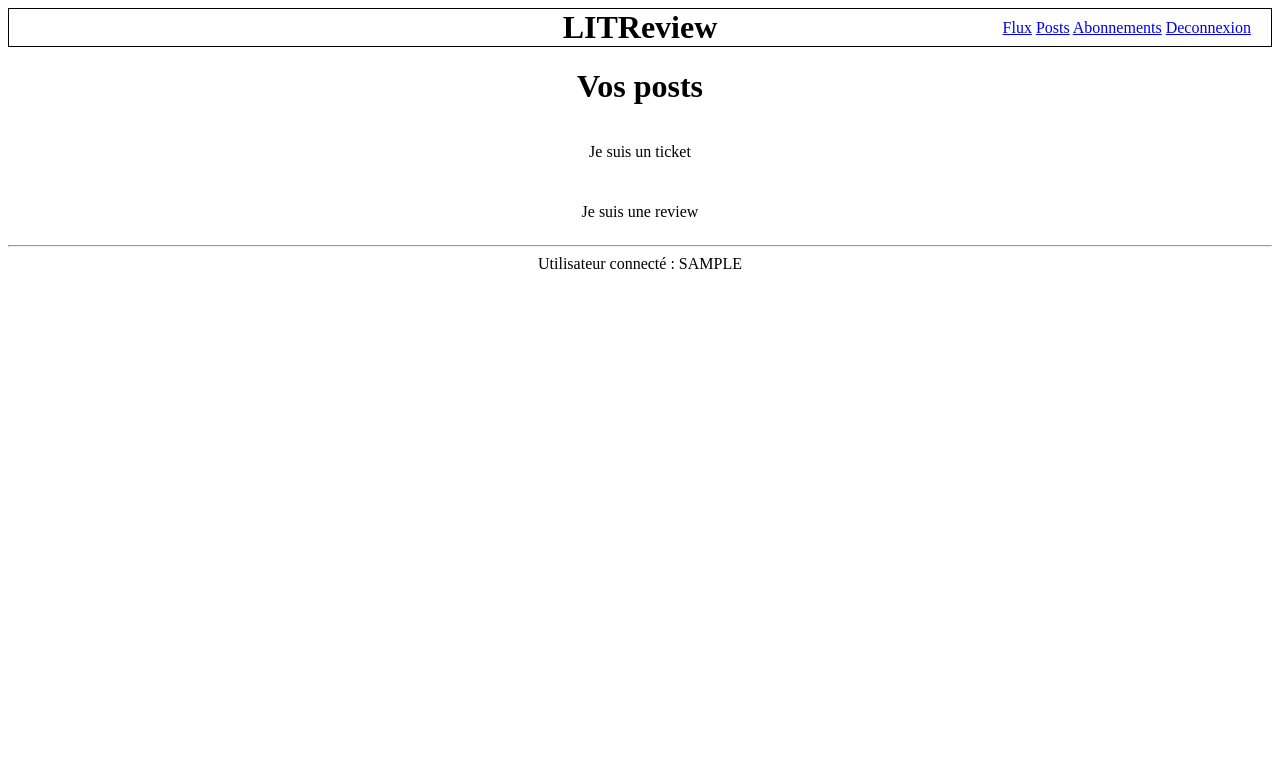
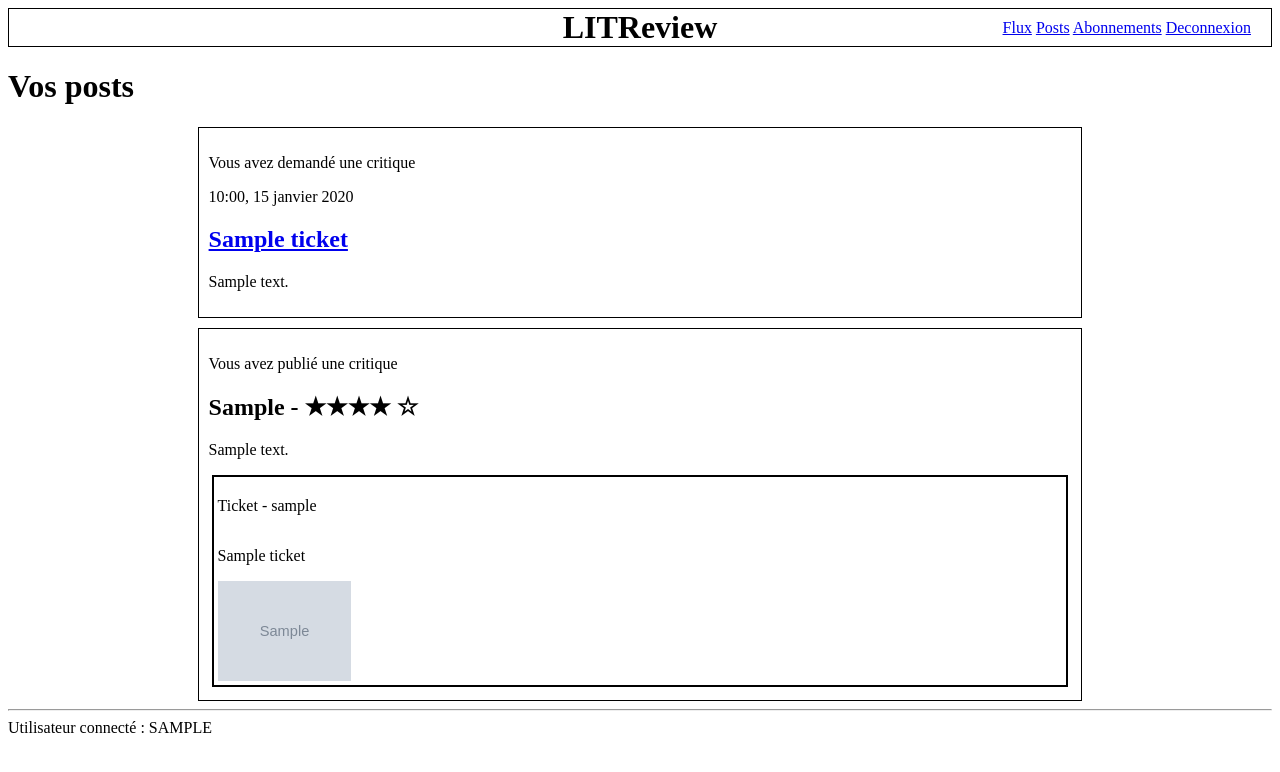
Before and after one commit to ClemiDouce/BookReview, a Django app: page /posts/ in a window 1280 px wide. Shown: the top 772 px of the page. Run offline with Django 3.2, Linux system fonts and the light colour scheme; a user stored in the database is signed in; tables that the repository leaves empty hold one stand-in row (values such as "Sample post"); grey boxes marked "Sample" are stand-in pictures; style sheets or scripts are compiled from the project's sources.

Commit message:
css for flux and post page

```diff
--- a/static/css/flux.css
+++ b/static/css/flux.css
@@ -1,22 +1,30 @@
 #post-container {
   width: 70%;
-  margin: 10px auto;
+  margin: 20px auto 0 auto;
 }
 #post-container .review-item {
   border: black solid 1px;
   margin-top: 5px;
   margin-bottom: 5px;
+  padding: 10px 10px;
 }
 #post-container .review-item .ticket-item {
   display: grid;
-  border: 2px dotted lightseagreen;
+  border: 2px solid black;
   margin: 3px 3px;
   padding: 4px 4px;
 }
+#post-container .review-item .ticket-item > a {
+  text-decoration: none;
+  border: 1px solid black;
+  border-radius: 5px;
+  padding: 10px 20px;
+}
 #post-container .ticket-item {
-  border: red solid 1px;
+  border: black solid 1px;
   margin-top: 10px;
   margin-bottom: 10px;
+  padding: 10px 10px;
 }
 #post-container #button-container {
   display: flex;
--- a/static/css/flux.scss
+++ b/static/css/flux.scss
@@ -1,23 +1,32 @@
 #post-container {
   width: 70%;
-  margin: 10px auto;
+  margin: 20px auto 0 auto;
   .review-item {
     border: black solid 1px;
     margin-top: 5px;
     margin-bottom: 5px;
+    padding: 10px 10px;
 
     .ticket-item {
       display: grid;
-      border: 2px dotted lightseagreen;
+      border: 2px solid black;
       margin: 3px 3px;
       padding: 4px 4px;
+
+      &>a {
+        text-decoration: none;
+        border: 1px solid black;
+        border-radius: 5px;
+        padding: 10px 20px;
+      }
     }
   }
 
   .ticket-item {
-    border: red solid 1px;
+    border: black solid 1px;
     margin-top: 10px;
     margin-bottom: 10px;
+    padding: 10px 10px;
   }
 
   #button-container {
--- a/templates/website/posts.html
+++ b/templates/website/posts.html
@@ -1,9 +1,10 @@
 {% extends 'base.html' %}
 {% load static %}
 {% load classname %}
+{% load rating %}
 
 {% block head %}
-	<link rel="stylesheet" type="text/css" href="{% static 'css/posts.css' %}">
+	<link rel="stylesheet" type="text/css" href="{% static 'css/flux.css' %}">
 {% endblock %}
 
 {% block title %}
@@ -12,18 +13,53 @@
 
 {% block content %}
 	<h1>Vos posts</h1>
-	<div class="post-container">
+	<div id="post-container">
 		{% if all_posts %}
-			{% for post in all_posts %}
-				{% with post|classname as modelname  %}
-					{% if modelname == 'Ticket' %}
-						<p>Je suis un ticket</p>
-					{% elif modelname == 'Review' %}
-						<p>Je suis une review</p>
-					{% endif %}
-				{% endwith %}
-			{% endfor %}
-
-		{% endif %}
+				{% for post in all_posts %}
+					{% with post|classname as postclass %}
+						{% if postclass == "Ticket" %}
+							<div class="ticket-item">
+								<p>{% if post.user == request.user %}
+									Vous avez
+								{% else %}
+									{{ post.user.username }} à
+								{% endif %} demandé une critique</p>
+								<p>{{ post.time_created|date:'G:i, d F Y' }}</p>
+								<h2><a href="{% url "ticket:detail-ticket" post.pk %}">{{ post.title }}</a></h2>
+								<p>{{ post.description }}</p>
+								{% if post not in already_critic %}
+									<a href="{% url 'review:create-review-ticket' pk=post.pk %}">Critiquer</a>
+								{% endif %}
+							</div>
+						{% elif postclass == "Review" %}
+							<div class="review-item">
+								<p>{% if post.user == request.user %}
+									Vous avez
+								{% else %}
+									{{ post.user.username }} à
+								{% endif %} publié une critique</p>
+								<h2>{{ post.headline }} -
+									{% for _ in post.rating|vrange %}&starf;{% endfor %}
+									{% for _ in post.rating|vrange:5 %}
+										&star;{% endfor %}
+								</h2>
+								<p>{{ post.body }}</p>
+								<div class="ticket-item">
+									{% with tick=post.ticket %}
+										<p>Ticket - {{ tick.user.username }}</p>
+										<p>{{ tick.title }}</p>
+										{% if tick.image %}
+											<img src="{{ tick.image.url }}" alt="" style="max-height:100px">
+										{% endif %}
+										{% if tick not in already_critic %}
+											<a href="{% url 'review:create-review-ticket' pk=tick.pk %}">Critiquer</a>
+										{% endif %}
+									{% endwith %}
+								</div>
+							</div>
+						{% endif %}
+					{% endwith %}
+				{% endfor %}
+			{% endif %}
 	</div>
 {% endblock %}
```
Also changed, not shown: templates/website/flux.html (+23 -14 lines), 1 other file.
